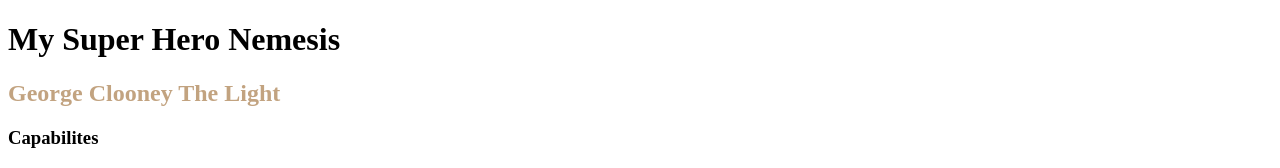
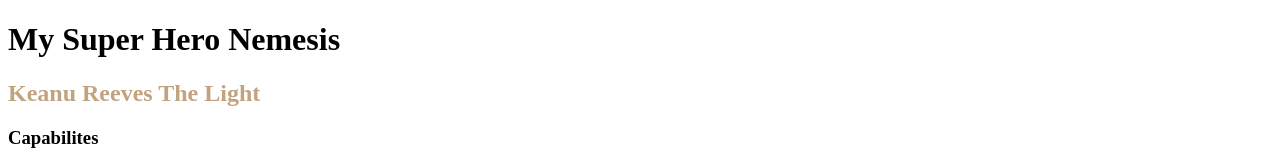
Before and after one commit to 44-563-WebApps-F21/webapps-f21-assignment-3-ManojKumarKorrapati, a plain HTML site: page bonus.html in a window 1280 px wide. Shown: the top 168 px of the page. Drawn offline with Linux system fonts and the light colour scheme.

Commit message:
Added changes in my BONUS

```diff
--- a/bonus.html
+++ b/bonus.html
@@ -14,7 +14,7 @@
 
 <body>
     <h1>My Super Hero Nemesis</h1>
-    <h2 style="color:rgb(194, 163, 128);">George Clooney The Light</h2>
+    <h2 style="color:rgb(194, 163, 128);">Keanu Reeves The Light</h2>
     <h3>Capabilites</h3>
     <p>
         My nemesis can create, shape and manipulate visible light, commonly referred to as light,
```
